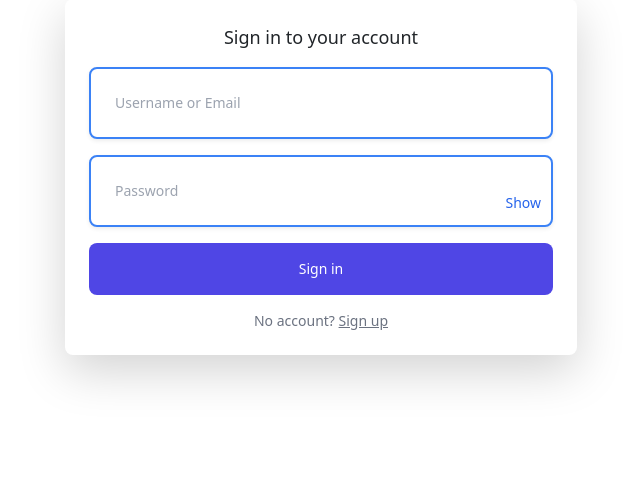
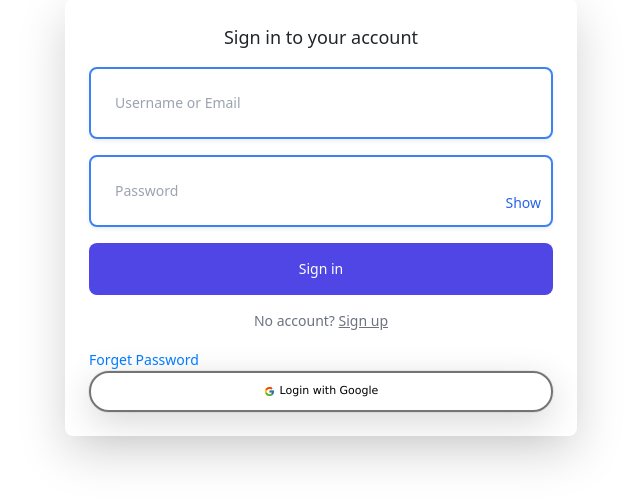
Before and after one commit to Imhotep-Tech/imhotep_tasks, a Django app: page /login/ in a window 1280 px wide. Shown: the part 265-769 px from the top of the page, without its empty margins (319-959 px from the left). Run offline with Django 5.2, Linux system fonts and the light colour scheme; some libraries are stand-ins or nearby versions.

Commit message:
Add password reset functionality and Google login integration

```diff
--- a/tasks/auth.py
+++ b/tasks/auth.py
@@ -167,3 +167,162 @@ def user_logout(request):
     logout(request)
     messages.success(request, "You have been logged out.")
     return redirect("login")
+
+class CustomPasswordResetView(PasswordResetView):
+    template_name = 'password_reset.html'
+    form_class = PasswordResetForm
+
+    def form_invalid(self, form):
+        for field, errors in form.errors.items():
+            for error in errors:
+                messages.error(self.request, error)
+        return super().form_invalid(form)
+
+    # Override this method to use SITE_DOMAIN instead of the Sites framework
+    def get_extra_email_context(self):
+        context = super().get_extra_email_context() or {}
+        context['domain'] = SITE_DOMAIN.replace('http://', '').replace('https://', '')
+        context['site_name'] = 'Imhotep Tasks'
+        context['protocol'] = 'https' if 'https://' in SITE_DOMAIN else 'http'
+        return context
+
+class CustomPasswordResetDoneView(PasswordResetDoneView):
+    template_name = 'password_reset_done.html'
+
+class CustomPasswordResetConfirmView(PasswordResetConfirmView):
+    template_name = 'password_reset_confirm.html'
+    form_class = SetPasswordForm
+
+    def form_invalid(self, form):
+        for field, errors in form.errors.items():
+            for error in errors:
+                messages.error(self.request, error)
+        return super().form_invalid(form)
+
+class CustomPasswordResetCompleteView(PasswordResetCompleteView):
+    template_name = 'password_reset_complete.html'
+
+
+GOOGLE_CLIENT_ID = settings.SOCIALACCOUNT_PROVIDERS['google']['APP']['client_id']
+GOOGLE_CLIENT_SECRET = settings.SOCIALACCOUNT_PROVIDERS['google']['APP']['secret']
+GOOGLE_REDIRECT_URI = settings.SOCIALACCOUNT_PROVIDERS['google']['REDIRECT_URI']
+
+def google_login(request):
+    """Initiates the Google OAuth2 login flow"""
+    oauth2_url = (
+        'https://accounts.google.com/o/oauth2/v2/auth?'
+        f'client_id={GOOGLE_CLIENT_ID}&'
+        f'redirect_uri={SITE_DOMAIN}/google/callback/&'
+        'response_type=code&'
+        'scope=openid email profile'
+    )
+    return redirect(oauth2_url)
+
+def google_callback(request):
+    """Handles the callback from Google OAuth2"""
+    code = request.GET.get('code')
+
+    if not code:
+        messages.error(request, "Google login was canceled. Please try again.")
+        return redirect('login')
+
+    # Exchange code for access token
+    token_url = 'https://oauth2.googleapis.com/token'
+    token_payload = {
+        'client_id': GOOGLE_CLIENT_ID,
+        'client_secret': GOOGLE_CLIENT_SECRET,
+        'code': code,
+        'redirect_uri': GOOGLE_REDIRECT_URI,
+        'grant_type': 'authorization_code'
+    }
+
+    try:
+        token_response = requests.post(token_url, data=token_payload)
+        token_data = token_response.json()
+
+        # Get user info using access token
+        userinfo_url = 'https://www.googleapis.com/oauth2/v3/userinfo'
+        headers = {'Authorization': f'Bearer {token_data["access_token"]}'}
+        userinfo_response = requests.get(userinfo_url, headers=headers)
+        user_info = userinfo_response.json()
+
+        email = user_info['email']
+        username = email.split('@')[0]
+
+        # Check if user exists
+        user = User.objects.filter(email=email).first()
+
+        if user:
+            # Set the backend attribute on the user
+            backend = get_backends()[0]
+            user.backend = f'{backend.__module__}.{backend.__class__.__name__}'
+            # User exists, log them in
+            login(request, user)
+            messages.success(request, "Login successful!")
+            return redirect('dashboard')
+
+        # Check if username exists
+        if User.objects.filter(username=username).exists():
+            # Store info in session and ask for new username
+            request.session['google_user_info'] = {
+                'email': email,
+                'need_username': True
+            }
+            return render(request, 'add_username_google.html')
+
+        # Create new user
+        user = User.objects.create_user(
+            username=username,
+            email=email,
+            password=make_password(None),  # Random password since using OAuth
+            email_verify=True  # Google accounts are pre-verified
+        )
+
+        backend = get_backends()[0]
+        user.backend = f'{backend.__module__}.{backend.__class__.__name__}'
+
+        # Log user in
+        login(request, user)
+        messages.success(request, "Account created successfully!")
+        return redirect('dashboard')
+
+    except Exception as e:
+        messages.error(request, f"An error occurred during Google login. Please try again. {e}")
+        return redirect('login')
+
+def add_username_google_login(request):
+
+    if request.method != "POST":
+        return redirect('login')
+
+    user_info = request.session.get('google_user_info', {})
+    if not user_info:
+        messages.error(request, "Session expired. Please try again.")
+        return redirect('login')
+
+    new_username = request.POST.get('username')
+
+    # Validate username
+    if User.objects.filter(username=new_username).exists():
+        messages.error(request, "Username already taken. Please choose another one.")
+        return render(request, 'add_username_google.html')
+
+    # Create user with new username
+    user = User.objects.create_user(
+        username=new_username,
+        email=user_info['email'],
+        password=make_password(None),
+        email_verify=True
+    )
+
+    # Set the backend attribute on the user
+    backend = get_backends()[0]
+    user.backend = f'{backend.__module__}.{backend.__class__.__name__}'
+
+    # Clean up session
+    del request.session['google_user_info']
+
+    # Log user in
+    login(request, user)
+    messages.success(request, "Account created successfully!")
+    return redirect('dashboard')
--- a/tasks/templates/login.html
+++ b/tasks/templates/login.html
@@ -1,5 +1,5 @@
 {% extends 'layout.html' %}
-
+{% load socialaccount %}
 {% block content %}
 
 <div class="mx-auto max-w-screen-xl px-4 py-16 sm:px-6 lg:px-8">
@@ -51,6 +51,25 @@
           No account?
           <a class="underline" href="/register">Sign up</a>
         </p>
+        <div class="inline-container">
+          <a href="{% url 'password_reset' %}" class="signup-link" data-i18n="Forget_Password">Forget Password</a>
+      </div>
+      <a href="{% url 'google_login' %}" class="google-link" text-decoration:none;">
+          <div class="google-login-button">
+              <svg stroke="currentColor" fill="currentColor" stroke-width="0" version="1.1" x="0px" y="0px" class="google-icon" viewBox="0 0 48 48" height="1em" width="1em" xmlns="http://www.w3.org/2000/svg">
+                <path fill="#FFC107" d="M43.611,20.083H42V20H24v8h11.303c-1.649,4.657-6.08,8-11.303,8c-6.627,0-12-5.373-12-12
+        c0-6.627,5.373-12,12-12c3.059,0,5.842,1.154,7.961,3.039l5.657-5.657C34.046,6.053,29.268,4,24,4C12.955,4,4,12.955,4,24
+        c0,11.045,8.955,20,20,20c11.045,0,20-8.955,20-20C44,22.659,43.862,21.35,43.611,20.083z"></path>
+                <path fill="#FF3D00" d="M6.306,14.691l6.571,4.819C14.655,15.108,18.961,12,24,12c3.059,0,5.842,1.154,7.961,3.039l5.657-5.657
+        C34.046,6.053,29.268,4,24,4C16.318,4,9.656,8.337,6.306,14.691z"></path>
+                <path fill="#4CAF50" d="M24,44c5.166,0,9.86-1.977,13.409-5.192l-6.19-5.238C29.211,35.091,26.715,36,24,36
+        c-5.202,0-9.619-3.317-11.283-7.946l-6.522,5.025C9.505,39.556,16.227,44,24,44z"></path>
+                <path fill="#1976D2" d="M43.611,20.083H42V20H24v8h11.303c-0.792,2.237-2.231,4.166-4.087,5.571
+        c0.001-0.001,0.002-0.001,0.003-0.002l6.19,5.238C36.971,39.205,44,34,44,24C44,22.659,43.862,21.35,43.611,20.083z"></path>
+              </svg>
+              <span>Login with Google</span>
+            </div>
+          </a>
       </form>
 
     </div>
--- a/tasks/urls.py
+++ b/tasks/urls.py
@@ -17,4 +17,14 @@ urlpatterns = [
 
     #URL to activate the users account with the Email
     path('activate/<uidb64>/<token>/', auth.activate, name='activate'),
+
+    #URLs for the forget password
+    path('password_reset/', auth.CustomPasswordResetView.as_view(), name='password_reset'),
+    path('password_reset/done/', auth.CustomPasswordResetDoneView.as_view(), name='password_reset_done'),
+    path('reset/<uidb64>/<token>/', auth.CustomPasswordResetConfirmView.as_view(), name='password_reset_confirm'),
+    path('reset/done/', auth.CustomPasswordResetCompleteView.as_view(), name='password_reset_complete'),
+
+    path('google/login/', auth.google_login, name='google_login'),
+    path('google/callback/', auth.google_callback, name='google_callback'),
+    path('google/handle-username/', auth.add_username_google_login, name='add_username_google_login'),
 ]
```
Also changed, not shown: imhotep_tasks/settings.py (+27 -1 lines), tasks/templates/password_reset.html (added, +26 -0 lines), tasks/templates/password_reset_complete.html (added, +10 -0 lines), tasks/templates/password_reset_confirm.html (added, +43 -0 lines), tasks/templates/password_reset_done.html (added, +10 -0 lines), tasks/templates/register.html (+18 -1 lines).
